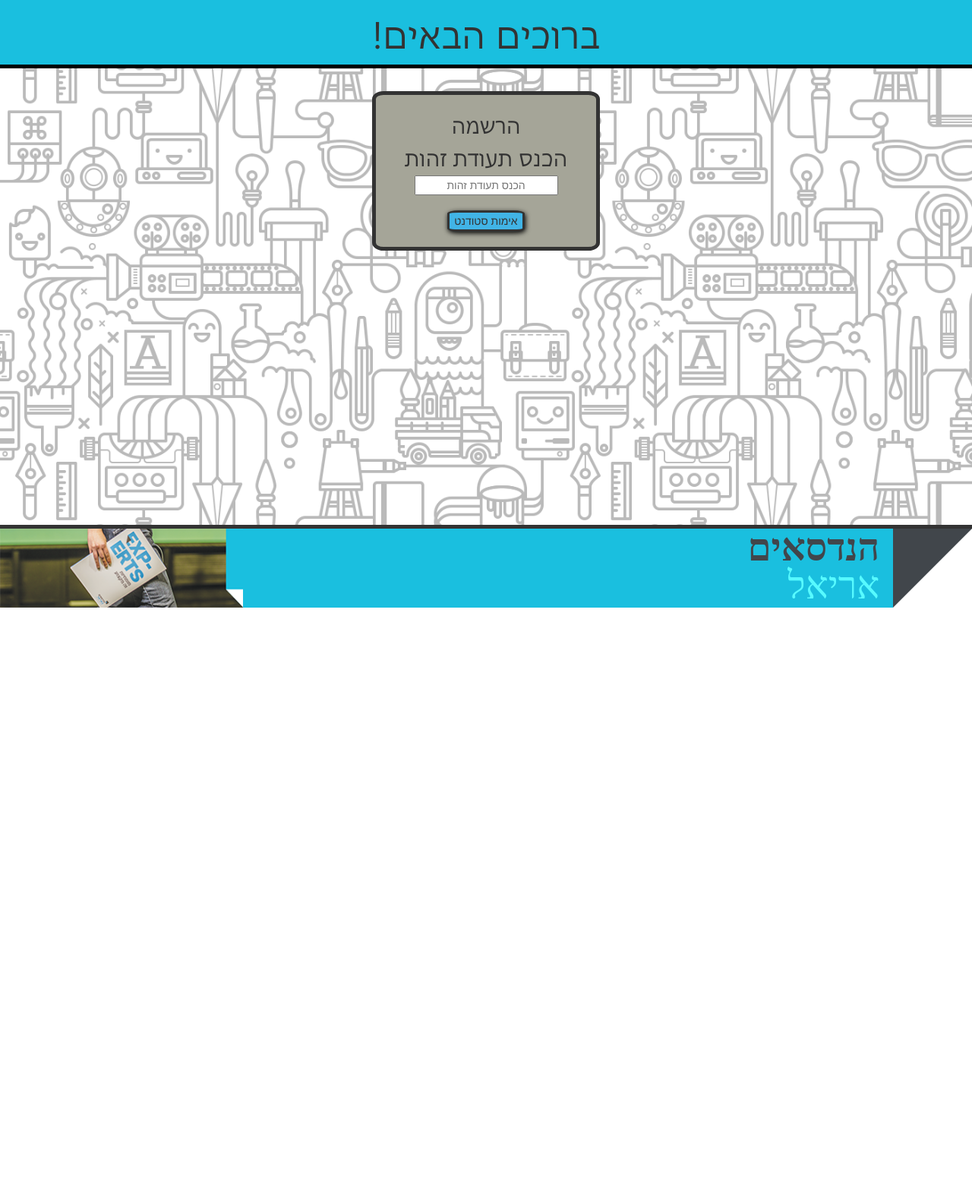
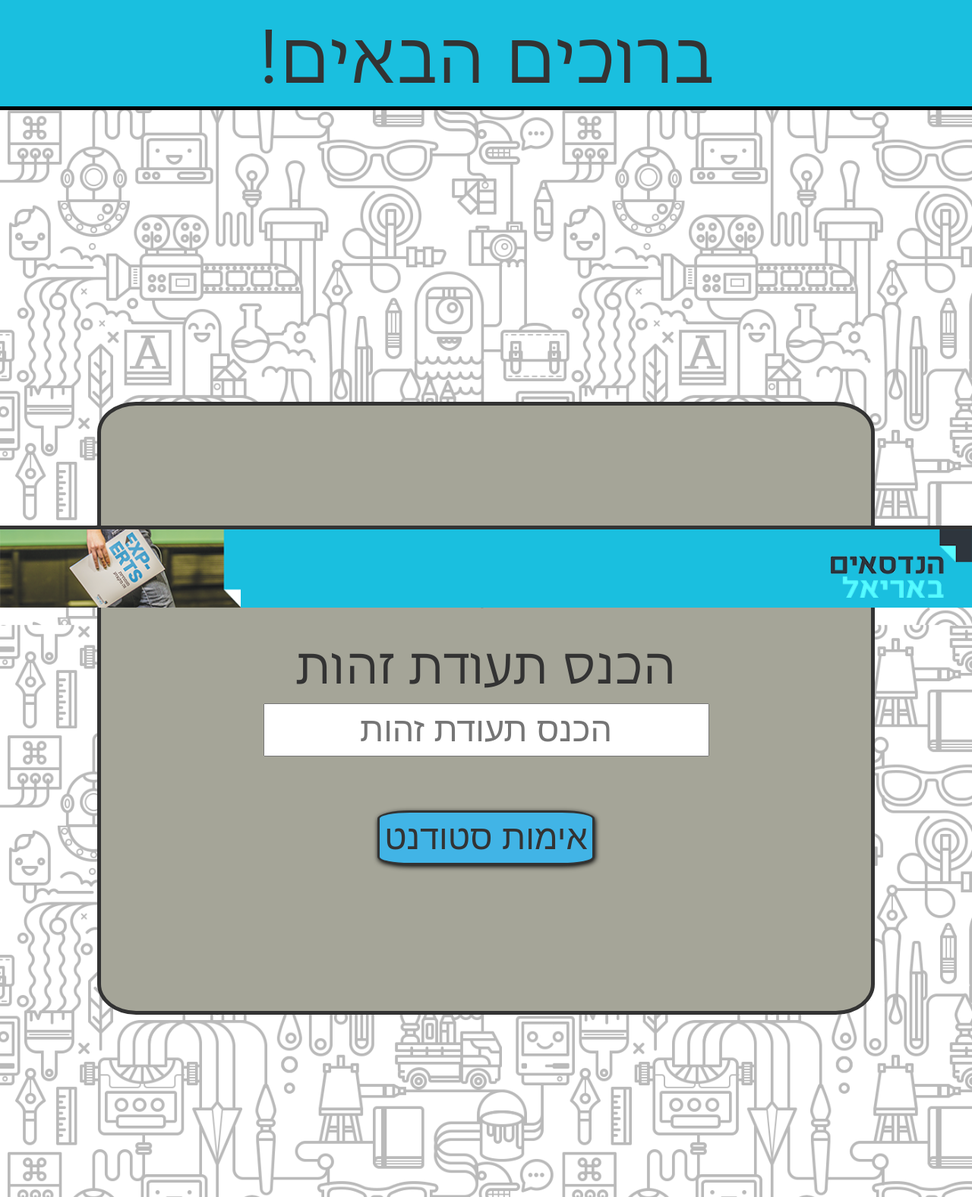
Before and after one commit to yosefabush/ariel25, a PHP site: page / in a window 1280 px wide. Shown: the top 1576 px of the page at 76% size. Before the commit the page ends 800 px from the top, so only its background shows below. Run offline with PHP 8.4, Linux system fonts and the light colour scheme.

Commit message:
עודכן העיצוב הרספונסיבי ביחד עם ה-HTML

```diff
--- a/css/styleSheet/css.css
+++ b/css/styleSheet/css.css
@@ -1,10 +1,9 @@
 body{
     margin: 0px;
     padding: 0px;
-     /*background-color: #41b4e6;*/
     background-image: url("../../images/backImage.png");
     background-size: 100%;
-    background-repeat: no-repeat;
+    background-repeat: repeat-y,repeat-x;
     direction: rtl;
 }
 .hide{
@@ -14,6 +13,10 @@
    text-align: center;
 
 }
+img {
+    max-width: 50%;
+    height: auto;
+}
 #headerTop{
     background-color: #1abfdf;
     border-bottom: 5px solid;
@@ -22,20 +25,23 @@
 #centerBox
 {
     background-color: #a5a598;
-    width: 300px;
+    width: 80%;
     border: 5px solid;
     border-radius:5%;
     padding-right: 0px;
     padding-left: 0px;
     padding-bottom: 20px;
     padding-top: 20px;
-    margin-top: 30px;
-    margin-bottom: 30px;
+    margin-top: 20%;
+    margin-bottom: 20%;
 }
 #centerBoxTxt{
     text-align: center;
     font-size: 30px;
     font-family: gisha;
+}
+#WorkCheck{
+    padding-right: 10px;
 }
 .main{
     text-align: center;
@@ -63,6 +69,7 @@
 .col-md-12{
     padding-left: 0px;
     padding-right: 0px;
+    width: 100%
 }
 .arrow-right {
  margin: 0px;
@@ -75,31 +82,42 @@
     background-color: #41464b;
      float: right;
 }
-img{
-    margin-left: 0%;
-    clear: both;
-}
-#image{
-    margin-right: 24%;
-}
 #txt{
  overflow: hidden;
     text-align: center;
     color: black;
-    font-size: 50px;
-    padding-left: 125px;
+    font-size: 3.5em;
     font-family: oemeodedpashutpro-regular-webfont;
 }
 #topTxt{
     text-align: center;
-    font-size: 50px;
+    font-size: 100px;
     font-family: gisha;
 
 }
-@media only screen and (max-width: 360px) {
+input[type=checkbox]
+{
+  /* Double-sized Checkboxes */
+  -ms-transform: scale(3); /* IE */
+  -moz-transform: scale(3); /* FF */
+  -webkit-transform: scale(3); /* Safari and Chrome */
+  -o-transform: scale(3); /* Opera */
+  margin: 10px;
+}
+@media only screen and (min-width: 768px) {
 
-   #txt { font-size: 8em; }
-
+    [class*="col-md-12"] {width: 980px;}
+    #txt { font-size: 2em;margin-left: 220px; }
+    .col-md-8{width: 30%;}
+    .arrow-right{border-top:52px solid transparent;border-left: 52px solid white;}
+    .float-left{height: 103px;margin-right: 56px;}
+    .float-right{ height: 90px;}
+    .col-md-12{width: 100%;}
+    #centerBoxTxt{font-size: 70px;}
+    #centerBox{margin-top: 30%;margin-bottom: 50%;padding-top: 15%;padding-bottom: 15%;}
+    input{font-size: 45px;}
+    input[type=button]{margin-top: 5%;}
+    #WorkCheck{font-size: 30px;}
 }
 footer>.container-fluid{
     padding-left: 0px;
@@ -112,12 +130,6 @@
 .formStyle{
     margin-left: 0%;
 }
-/*@font-face {
-    font-family: 'oemeodedpashutpro-regular-webfont';
-    src: url('../font/oemeodedpashutpro-regular-webfont.ttf');
-    font-weight: normal;
-    font-style: normal;
-}*/
 @font-face {
     font-family: gisha;
     src: url('../font/gisha.ttf');
@@ -130,7 +142,11 @@
     color: #57faff;
     float: right;
 }
-.botton{
+footer{
+    max-width: 100%;
+    height: auto;
+}
+input[type=button]{
     background-color: #41b4e6;
     bottom: 0px;
     border: 3px solid;
@@ -147,3 +163,12 @@
     padding-left: 0px;
     padding-right: 0px;
 }
+.col-md-8{
+    width: 90%;
+}
+.float-left{
+    float:left;
+}
+.float-right{
+    float: right;
+}
--- a/index.html
+++ b/index.html
@@ -48,9 +48,9 @@
    <footer class="col-md-12 bottom">
        <div class="container-fluid" >
         <div class="row col-md-12">
-           <img src="images/BottomLogo.png" class="col-md-3">
-           <div class="col-md-8 " id=txt><span id="textColor"><b>הנדסאים</b></span><br> <span id="textColor2">אריאל</span></div>
-           <div class="arrow-right container-fluid col-md-1">
+          <img src="images/BottomLogo.png" class="float-left" >
+            <img src="images/HandesaimArielLogo.png" class="float-right">
+           <div class="arrow-right container-fluid col-md-1 hide">
         </div>
             </div>
 
```
Also changed, not shown: images/HandesaimArielLogo.png (added).
